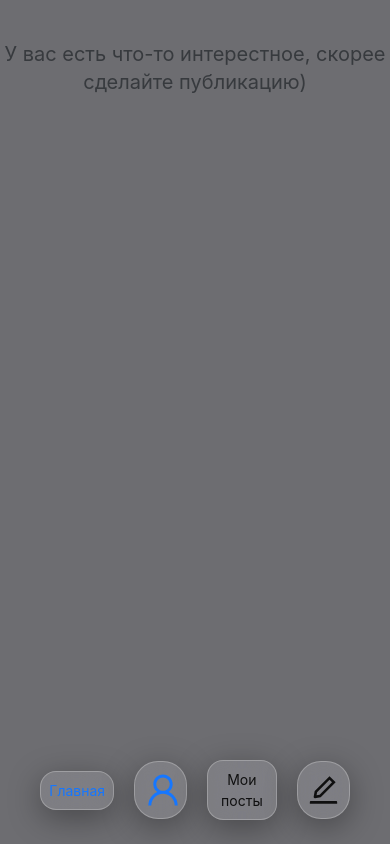
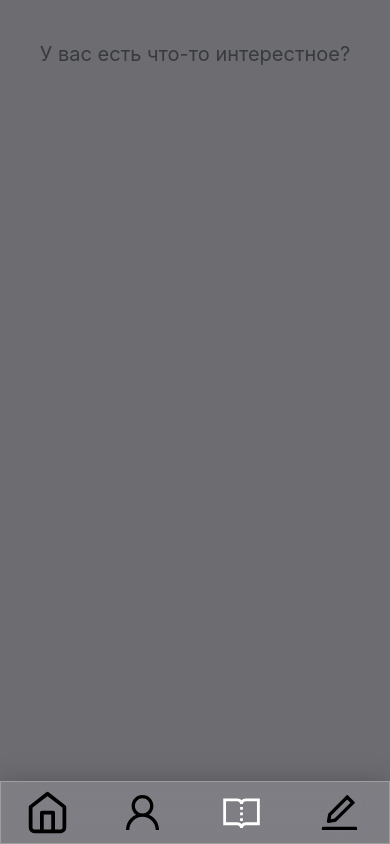
Before and after one commit to mam1nmodnik/my-next-app, a Next.js app: page /myposts in a window 390 px wide. Built offline with nearby package versions, Linux system fonts and the light colour scheme.

Commit message:
feat | context for adaptive mobile devices and an updated mobile menu

```diff
--- a/src/app/myposts/page.tsx
+++ b/src/app/myposts/page.tsx
@@ -1,68 +1,26 @@
 "use client";
+import { useModalPostContext } from "@/context/modalPostContext";
 import { usePostsContext } from "@/context/postsContext";
-import { useState } from "react";
 import { Modal } from "antd";
-import type { FormEvent } from "react";
-
-type FormValueType = {
-  title: string;
-  content: string;
-};
 
 export default function MyPosts() {
-  const [openWindow, setOpenWindow] = useState<boolean>(false);
-
-  const { posts, setPosts, userName } = usePostsContext();
-  const [formValue, setFormValue] = useState<FormValueType>({
-    title: "",
-    content: "",
-  });
-
-  function updateDate(date: Date) {
-    return (
-      date.toLocaleDateString("ru-RU", {
-        day: "2-digit",
-        month: "2-digit",
-        year: "numeric",
-      }) +
-      " " +
-      date.toLocaleTimeString("ru-RU", { hour: "2-digit", minute: "2-digit" })
-    );
-  }
-
-  function newPost(event: FormEvent<HTMLFormElement>) {
-    if (!userName?.nameUser) {
-      setOpenWindow(false);
-      return alert("Вы не заполнили профиль");
-    }
-    event.preventDefault();
-    const data = {
-      key: Date.now(),
-      title: formValue.title,
-      content: formValue.content,
-      date: updateDate(new Date()),
-      nameUser: userName?.nameUser,
-    };
-    setPosts((prev) => [...prev, data]);
-    localStorage.setItem("posts", JSON.stringify([...posts, data]));
-    setFormValue({ title: "", content: "" });
-    setOpenWindow(false);
-  }
-
-  function deletePost(key: number) {
-    setPosts(posts.filter((task) => task.key !== key));
-  }
-
-  const showModal = () => setOpenWindow(true);
-  const handleCancel = () => setOpenWindow(false);
-
+  const { posts } = usePostsContext();
+  const {
+    openWindow,
+    setFormValue,
+    formValue,
+    newPost,
+    deletePost,
+    showModal,
+    handleCancel,
+  } = useModalPostContext();
   return (
     <>
-      <div className="flex flex-col w-full gap-4 h-[100vh]">
+      <div className="flex flex-col  w-full gap-4 h-[100vh]">
         <div className="flex flex-col items-center gap-4 w-full overflow-y-auto pb-28 relative ">
           {posts?.length == 0 ? (
-            <h1 className=" mt-10 lg:text-2xl text-xl text-center magic-black ">
-              У вас есть что-то интерестное, скорее сделайте публикацию){" "}
+            <h1 className="mt-10 lg:text-2xl flex items-center text-xl text-center magic-black ">
+              У вас есть что-то интерестное?
             </h1>
           ) : (
             posts.map((post) => (
@@ -70,10 +28,10 @@ export default function MyPosts() {
                 key={post.key}
                 className="flex flex-col justify-between gap-4 font-sans p-4 rounded-[24px] min-h-fit w-[80%] glass m-2"
               >
-                <h1 className="text-shadow-amber-50 text-xl lg:text-3xl font-bold p-2 lg:p-4 text-left">
+                <h1 className="text-gray-800 text-xl lg:text-3xl font-bold p-2 lg:p-4 text-left ">
                   {post.title}
                 </h1>
-                <p className="indent-4 text-shadow-amber-50 text-l lg:text-xl font-medium p-2 lg:p-6 ml-4 lg:ml-7 break-words">
+                <p className="text-gray-800 text-l lg:text-xl font-medium p-2 lg:p-6 ml-4 lg:ml-7 break-words">
                   {post.content}
                 </p>
 
@@ -99,8 +57,6 @@ export default function MyPosts() {
       >
         Добавить новый пост +
       </button>
-
-      {/* Модалка */}
       <Modal
         open={openWindow}
         onCancel={handleCancel}
--- a/src/app/page.tsx
+++ b/src/app/page.tsx
@@ -5,14 +5,14 @@ import React from "react";
 export default function Home() {
   const { posts, userName } = usePostsContext();
   return (
-    <div className="flex flex-col w-full gap-4 h-[100vh]">
-      <div className="flex flex-col items-center gap-4 w-full overflow-y-auto pb-28 relative ">
+    <div className="flex flex-col w-full gap-4 h-[100vh] ">
+      <div className="flex flex-col items-center gap-4 w-full overflow-y-auto pb-28 relative mt-2 ">
         {posts.map((post) => (
           <div
             key={post.key}
             className="flex flex-col justify-between font-sans gap-2 p-4 rounded-[24px] min-h-[200px] w-[80%] glass"
           >
-            <h1 className="text-gray-800 text-xl lg:text-3xl font-bold p-2 lg:p-4 text-center lg:text-left ">
+            <h1 className="text-gray-800 text-xl lg:text-3xl font-bold p-2 lg:p-4 text-left ">
               {post.title}
             </h1>
             <p className="text-gray-800 text-l lg:text-xl font-medium p-2 lg:p-6 ml-4 lg:ml-7 break-words">
--- a/src/components/MyFooter.tsx
+++ b/src/components/MyFooter.tsx
@@ -1,28 +1,63 @@
 "use client";
 import { AiOutlineUser, AiOutlineEdit } from "react-icons/ai";
+import { FiHome } from "react-icons/fi";
+import { LiaBookOpenSolid } from "react-icons/lia";
 
 import { Layout } from "antd";
 import Link from "next/link";
+import { usePathname } from "next/navigation";
+import { useModalPostContext } from "@/context/modalPostContext";
 
 const { Footer } = Layout;
 export function MyFooter() {
+  const pathname = usePathname();
+  const { showModal } = useModalPostContext();
+  function openWindowPost() {
+    setTimeout(() => {
+      return showModal();
+    }, 200);
+  }
   return (
     <Footer
       style={{ textAlign: "center" }}
-      className="lg:hidden flex items-center justify-center w-full lg:w-[60%] p-0 fixed bottom-0"
+      className="lg:hidden flex items-center justify-center w-full lg:w-[60%] fixed bottom-0"
     >
-      <ul className="lg:hidden flex flex-row gap-5 text-center items-center">
-        <li className="md:text-xl text-l glass p-2 w-fit rounded-2xl">
-          <Link href="/">Главная</Link>
-        </li>
-        <li className=" flex items-center active:p-1.5 p-2 h-fit min-w-[53px] rounded-3xl glass ">
-          <Link href="/profile" className="flex items-center">
-            <AiOutlineUser size={40} className=""/>
+      <ul className="lg:hidden flex flex-row items-center   glass w-full">
+        <li className="flex items-center justify-center  p-1 h-fit w-full rounded-3xl ">
+          <Link href="/">
+            <FiHome
+              size={45}
+              color={`${pathname == "/" ? "white" : "black"}`}
+            />
           </Link>
         </li>
-        <li className="md:text-xl text-l glass p-2 rounded-2xl">Мои посты</li>
-        <li className="flex items-center md:p-2 p-2 h-fit min-w-[53px] rounded-3xl glass">
-          <AiOutlineEdit size={40} />
+        <li className="flex items-center justify-center p-2 w-full rounded-3xl  ">
+          <Link href="/profile" className=" items-center">
+            <AiOutlineUser
+              size={45}
+              className=""
+              color={`${pathname == "/profile" ? "white" : "black"}`}
+            />
+          </Link>
+        </li>
+        <li className="flex items-center justify-center p-2 rounded-2xl w-full ">
+          <Link href="/myposts" className="flex items-center text-black  ">
+            <LiaBookOpenSolid
+              size={45}
+              className=""
+              color={`${pathname == "/myposts" ? "white" : "black"}`}
+            />
+          </Link>
+        </li>
+        <li className="flex items-center justify-center p-2 w-full rounded-3xl">
+          {pathname == "/myposts" ? (
+            <AiOutlineEdit size={45} onClick={showModal} color='black'/>
+          ) : (
+            <Link href="/myposts" className="flex items-center text-black  ">
+              <AiOutlineEdit size={45} onClick={openWindowPost} color='black'/>
+            </Link>
+
+          )}
         </li>
       </ul>
     </Footer>
--- a/src/components/layoutWrapper.tsx
+++ b/src/components/layoutWrapper.tsx
@@ -1,36 +1,42 @@
 "use client";
 
 import { PostsContextProvider } from "@/context/postsContext";
-import { Layout, Menu, ConfigProvider, Modal } from "antd";
+import { Layout, Menu, ConfigProvider } from "antd";
 import Link from "next/link";
 import type { MenuProps } from "antd";
-import { useState } from "react";
 import { MyFooter } from "./MyFooter";
+import { usePathname } from "next/navigation";
+import { useEffect } from "react";
+import { ModalPostContextProvider } from "@/context/modalPostContext";
 
-const { Header, Sider, Content } = Layout;
+const { Sider, Content } = Layout;
 
+export function LayoutWrapper({ children }: { children: React.ReactNode }) {
+  const pathname = usePathname();
+  useEffect(()=> {
+    console.log(pathname)
+  }, [pathname])
   const items: MenuProps["items"] = [
     {
-    key: "1",
+      key: "/",
       label: <Link href="/">Главная</Link>,
     },
     {
-    key: "2",
+      key: "/profile",
       label: <Link href="/profile">Профиль</Link>,
     },
     {
-    key: "3",
-    label: <Link href="/myposts">Мои посты</Link>,
+      key: "/myposts",
+      label: (
+        <Link href="/myposts" scroll={false}>
+          Мои посты
+        </Link>
+      ),
     },
   ];
-export function LayoutWrapper({ children }: { children: React.ReactNode }) {
-  const [openWindow, setOpenWindow] = useState<boolean>(false);
-  const openModal = () => {
-    setOpenWindow((op) => !op);
-    console.log(openWindow);
-  };
   return (
     <PostsContextProvider>
+      <ModalPostContextProvider>
       <ConfigProvider
         theme={{
           token: {
@@ -43,7 +49,9 @@ export function LayoutWrapper({ children }: { children: React.ReactNode }) {
               titleFontSize: 48,
               titleLineHeight: 1,
             },
+
             Layout: {
+              footerPadding: "none",
               footerBg: "none",
               siderBg: "#6D6D71",
               headerColor: "none",
@@ -60,6 +68,7 @@ export function LayoutWrapper({ children }: { children: React.ReactNode }) {
           <Sider className="lg:flex flex-col bg-gray-rabbit hidden ">
             <Menu
               defaultSelectedKeys={["3"]}
+              selectedKeys={[pathname]}
               items={items}
               className="bg-gray-rabbit "
             />
@@ -67,29 +76,11 @@ export function LayoutWrapper({ children }: { children: React.ReactNode }) {
           <Layout>
             {/* <Header className="bg-gray-rabbit w-auto h-[60px] relative"/> */}
             <Content className="bg-gray-rabbit">{children}</Content>
-            <MyFooter/>
+            <MyFooter />
           </Layout>
-          <Modal
-            open={openWindow}
-            onCancel={openModal}
-            footer={null}
-            mask={true}
-            className="w-fit bg-none glass"
-          >
-            <div className="flex flex-col text-2xl gap-4 w-full">
-              <Link href="/" onClick={openModal}>
-                Главная
-              </Link>
-              <Link href="/profile" onClick={openModal}>
-                Профиль
-              </Link>
-              <Link href="/myposts" onClick={openModal}>
-                Мои посты
-              </Link>
-            </div>
-          </Modal>
         </Layout>
       </ConfigProvider>
+      </ModalPostContextProvider>
     </PostsContextProvider>
   );
 }
--- /dev/null
+++ b/src/context/modalPostContext.tsx
@@ -0,0 +1,93 @@
+import { ReactNode, useContext, createContext } from "react";
+import { usePostsContext } from "@/context/postsContext";
+import { useState } from "react";
+import type { FormEvent } from "react";
+
+type FormValueType = {
+  title: string;
+  content: string;
+};
+
+type PostsContextType = {
+  openWindow: boolean;
+  setFormValue: React.Dispatch<React.SetStateAction<FormValueType>>;
+  formValue: FormValueType;
+  newPost: (event: FormEvent<HTMLFormElement>) => void;
+  deletePost: (key: number) => void;
+  showModal: () => void;
+  handleCancel: () => void;
+};
+
+const ModalPostContext = createContext<PostsContextType | undefined>(undefined);
+
+export function ModalPostContextProvider({ children }: { children: ReactNode }) {
+  const { posts, setPosts, userName } = usePostsContext();
+  const [openWindow, setOpenWindow] = useState<boolean>(false);
+  const [formValue, setFormValue] = useState<FormValueType>({
+    title: "",
+    content: "",
+  });
+
+  function updateDate(date: Date) {
+    return (
+      date.toLocaleDateString("ru-RU", {
+        day: "2-digit",
+        month: "2-digit",
+        year: "numeric",
+      }) +
+      " " +
+      date.toLocaleTimeString("ru-RU", { hour: "2-digit", minute: "2-digit" })
+    );
+  }
+
+  function newPost(event: FormEvent<HTMLFormElement>) {
+    if (!userName?.nameUser) {
+      setOpenWindow(false);
+      return alert("Вы не заполнили профиль");
+    }
+    event.preventDefault();
+    const data = {
+      key: Date.now(),
+      title: formValue.title,
+      content: formValue.content,
+      date: updateDate(new Date()),
+      nameUser: userName?.nameUser,
+    };
+    setPosts((prev) => [...prev, data]);
+    localStorage.setItem("posts", JSON.stringify([...posts, data]));
+    setFormValue({ title: "", content: "" });
+     setOpenWindow(false);
+  }
+
+  const  deletePost = (key: number) => {
+   return setPosts(posts.filter((task) => task.key !== key));
+  }
+
+  const showModal = () => setOpenWindow(true);
+  const handleCancel = () => setOpenWindow(false);
+
+  return (
+    <ModalPostContext.Provider
+      value={{
+        openWindow,
+        setFormValue,
+        formValue,
+        newPost,
+        deletePost,
+        showModal,
+        handleCancel,
+      }}
+    >
+      {children}
+    </ModalPostContext.Provider>
+  );
+}
+export function useModalPostContext() {
+  const context = useContext(ModalPostContext);
+  if (!context) {
+    throw new Error(
+      "useModalPostContext must be used inside ModalPostContext.Provider"
+    );
+  }
+  return context;
+}
```
Lines whose indentation alone changed are shown as unchanged.
